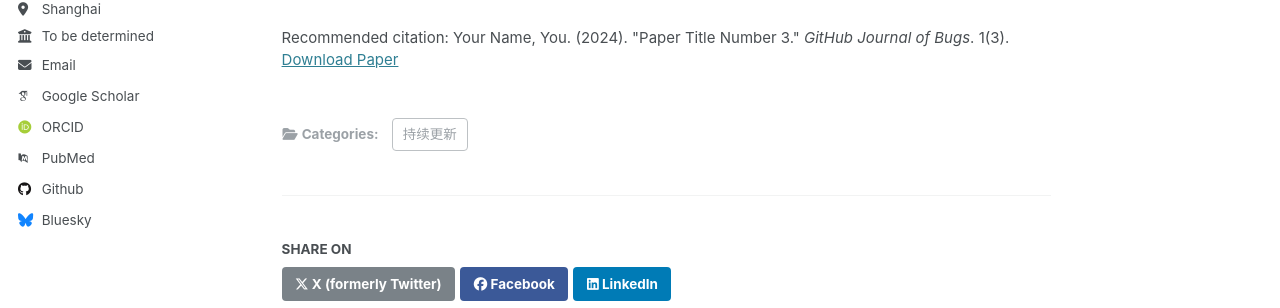
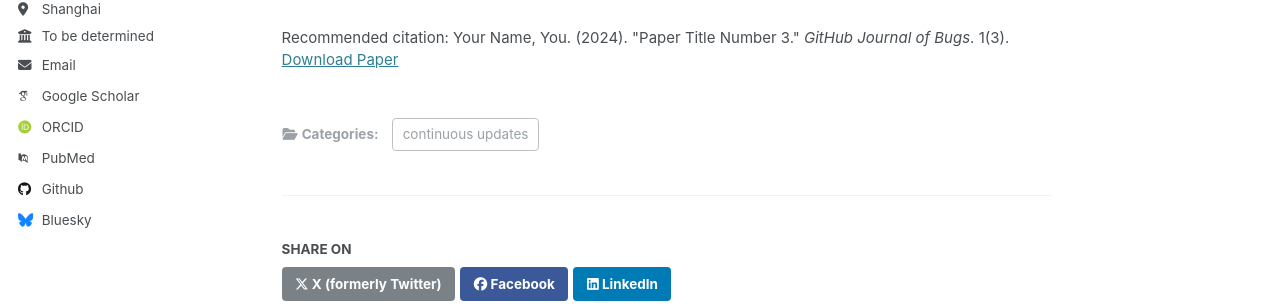
Before and after one commit to YunbiaoSun/YunbiaoSun.github.io, a Jekyll site: the page built from _publications/2024-02-17-paper-title-number-4.md, in a window 1280 px wide and 1130 px high. Shown: the part 334-642 px from the top of the window. Built offline with Jekyll 4.4.1, drawn with Linux system fonts in a browser that asks for light colours; some web fonts are replaced.

Commit message:
持续更新

```diff
--- a/_publications/2024-02-17-paper-title-number-4.md
+++ b/_publications/2024-02-17-paper-title-number-4.md
@@ -1,7 +1,7 @@
 ---
 title: "自编高中法式大题(持续更新)"
 collection: publications
-category: 持续更新
+category: continuous updates
 permalink: /publication/2024-02-17-paper-title-number-4
 excerpt: 'This paper is about fixing template issue #693.'
 date: 2024-02-17
```
